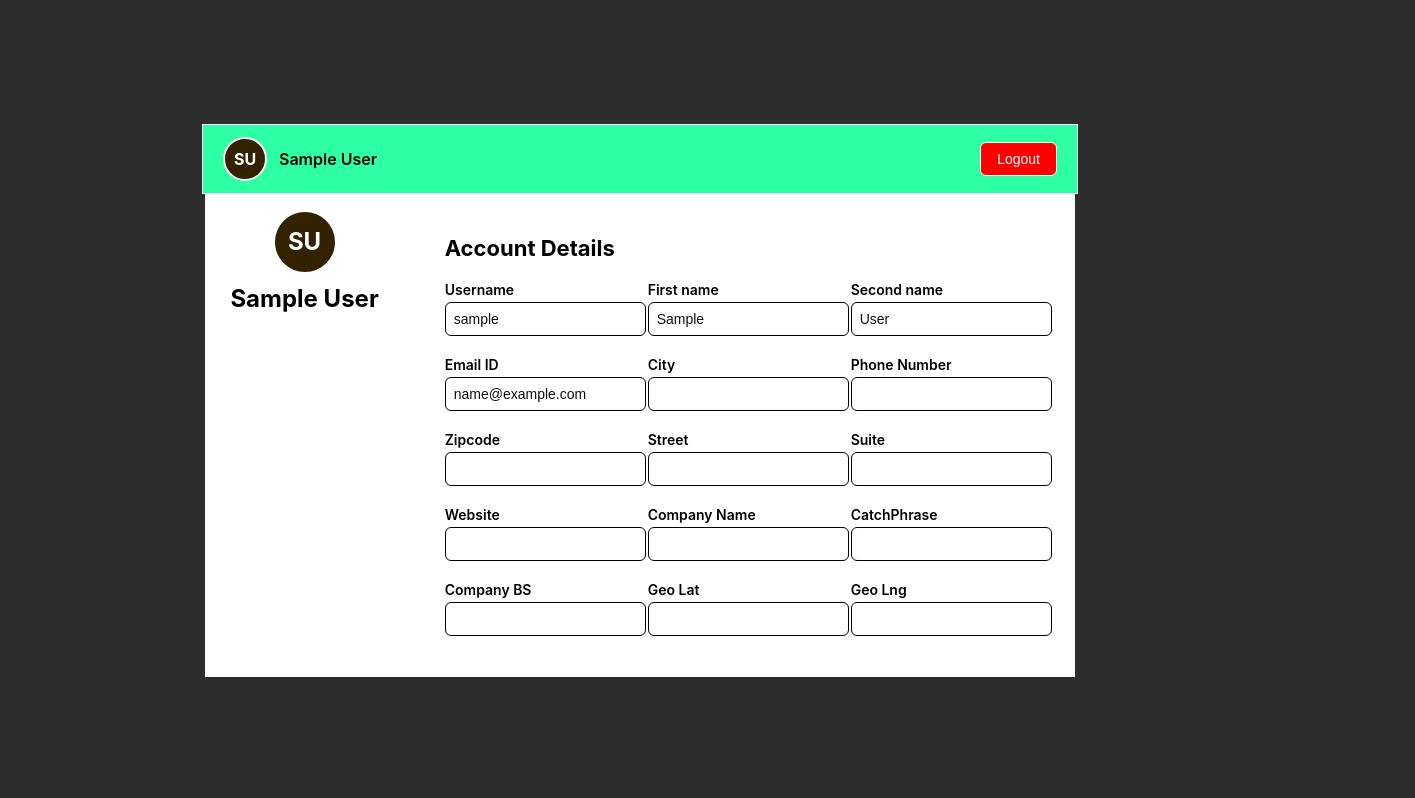
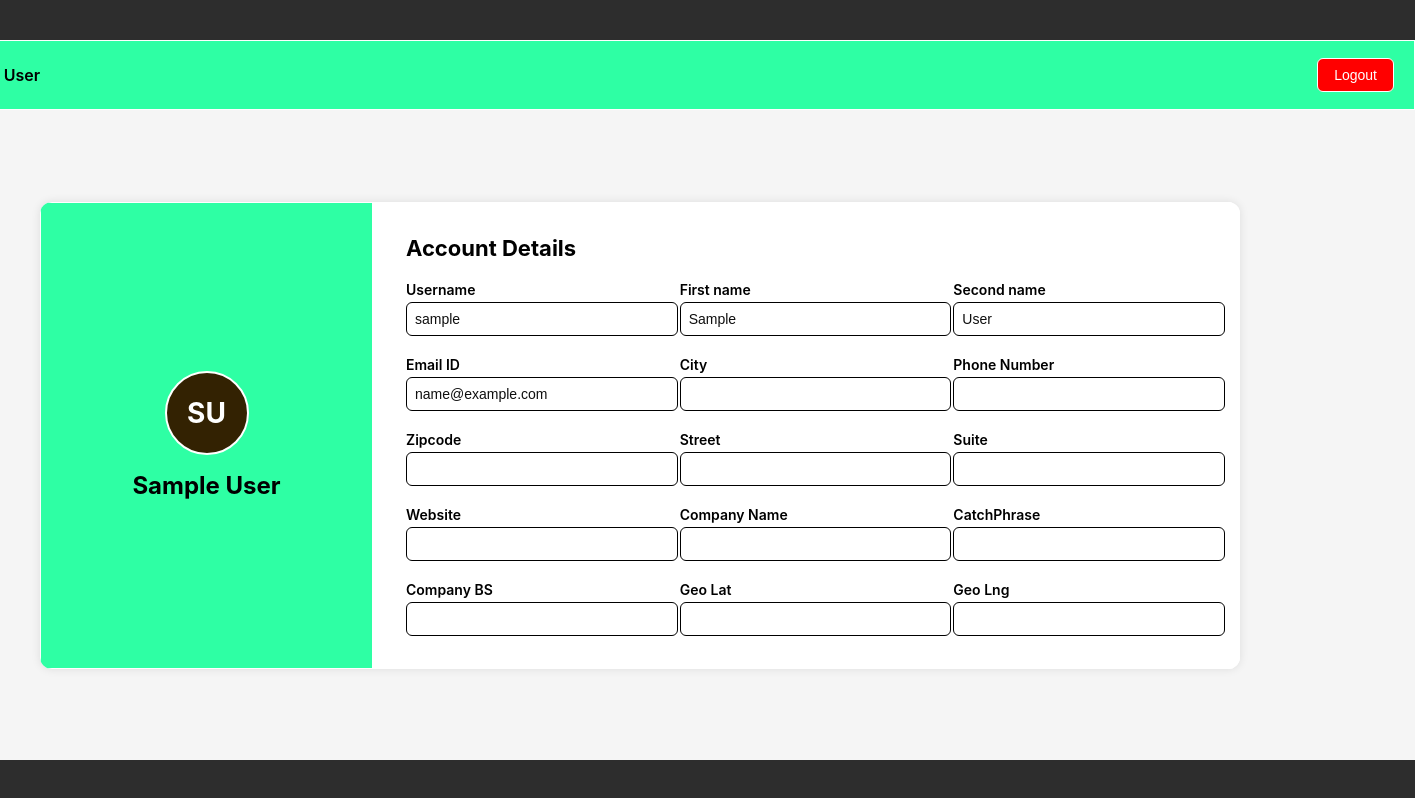
Before and after one commit to priyap2006/Thoughtminds-, a React (Create React App) app in the folder my-app/: page /profile in a window 1280 px wide. Shown: the whole page, 1415 px wide, since content can reach past the window. Built offline with nearby package versions, Linux system fonts and the light colour scheme; sample sign-in values are in the browser's storage.

Commit message:
-ui changed -alert removed after login

```diff
--- a/my-app/src/App.css
+++ b/my-app/src/App.css
@@ -6,6 +6,7 @@ body {
   min-height: 100vh;
   height: 100vh;
   margin: 0;
+  width: 100%;
   padding: 0;
   display: flex;
   justify-content: center;
@@ -156,26 +157,34 @@ a{
   margin-left: 5px;
 }
 
+
+
 .profile-container {
-  margin: 0 auto;
-  padding: 0px 20px;
+  background: white;
   display: flex;
-  gap: 0px;
+  width: 100%;
   max-width: 1200px;
-  background: none;
+  border-radius: 12px;
+  overflow: hidden;
+  box-shadow: 0 0 10px rgba(0,0,0,0.1);
 }
 
 .profile-left {
-   background-color:hsl(0, 0%, 100%);
+  width: 30%;
+  flex: 1;
   border-radius: 0px;
-  padding: 0px;
-  flex: 1;
+
+  background:hsl(154, 100%, 59%);
+  color: white;
+  padding: 2rem;
   text-align: center;
-  box-shadow: none;
-  border: 1px solid white;
-  color: rgb(0, 0, 0);
+   box-shadow: none;
+  display: flex;
+   border: 1px solid white;
+  flex-direction: column;
+  justify-content: center;
+  align-items: center;
 }
-
 .profile-right {
   background-color:hsl(0, 0%, 100%);
   border-radius: 0px;
@@ -184,14 +193,16 @@ a{
   box-shadow: none;
   border: 1px solid white;
   color: rgb(0, 0, 0);
+  width: 70%;
+  padding: 2rem;
 }
 
 .initial-circle {
-  width: 60px;
-  height: 60px;
+  width: 80px;
+  height: 80px;
   background-color:rgb(51, 34, 2);
   color: #ffffff;
-  font-size: 24px;
+  font-size: 28px;
   font-weight: bold;
   border: 2px solid rgb(255, 255, 255);
   border-radius: 50%;
@@ -199,8 +210,9 @@ a{
   align-items: center;
   justify-content: center;
   margin: 0 auto 10px;
-  margin-top: 15px;
+  margin-bottom: 1rem;
 }
+
 
 
 .profile-left h2,
@@ -237,18 +249,21 @@ a{
   background-color: transparent;
   color: rgb(15, 15, 15);
 }
-.profile-page {
-  display: flex;
-  flex-direction: column;
-  align-items: center;
-  padding: 0;
-  margin: 0;
-}
 
 
+.profile-page {
+  height: 60px;
+  width: 1550px;
+  background-color: #f5f5f5;
+  padding: 2rem;
+  box-sizing: border-box;
+  display: flex;
+  justify-content: center;
+  align-items: center;
+}
 .profile-header {
-  width: 100%;
-  max-width: 834px;
+  width: 1508px;
+
   display: flex;
   justify-content: space-between;
   align-items: center;
@@ -300,3 +315,14 @@ a{
   background-color:rgb(51, 34, 2);
   color: #fdfeff;
 }
+
+.profile-page {
+  height: 650px;
+  width: 1550px;
+  background-color: #f5f5f5;
+  padding: 2rem;
+  box-sizing: border-box;
+  display: flex;
+  justify-content: center;
+  align-items: center;
+}
--- a/my-app/src/components/LoginForm.jsx
+++ b/my-app/src/components/LoginForm.jsx
@@ -40,7 +40,7 @@ function LoginForm() {
       return;
     }
 
-    alert('Login successful!');
+
     localStorage.setItem('user', JSON.stringify(user));
     navigate('/profile');
   };
--- a/my-app/src/components/Profile.jsx
+++ b/my-app/src/components/Profile.jsx
@@ -21,8 +21,9 @@ const Profile = () => {
   const nameParts = user.name ? user.name.trim().split(" ") : [];
 
   return (
+    <div>
+      <ProfileHeader user={user} />
     <div className="profile-page">
-      <ProfileHeader user={user} />
 
       <div className="profile-container">
         <div className="profile-left">
@@ -99,6 +100,7 @@ const Profile = () => {
         </div>
       </div>
     </div>
+    </div>
   );
 };
 
```
